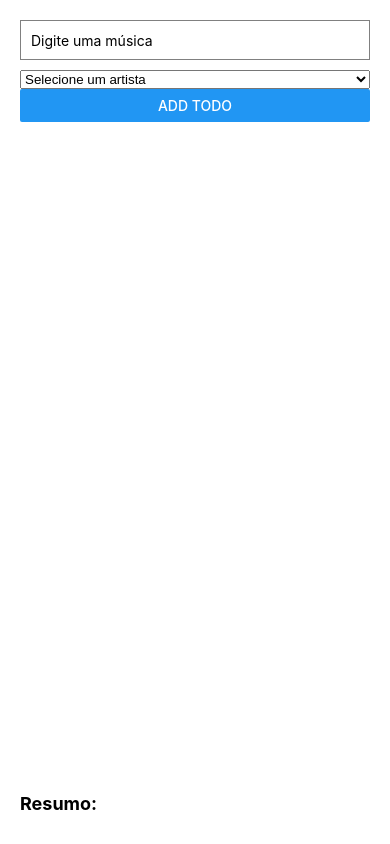
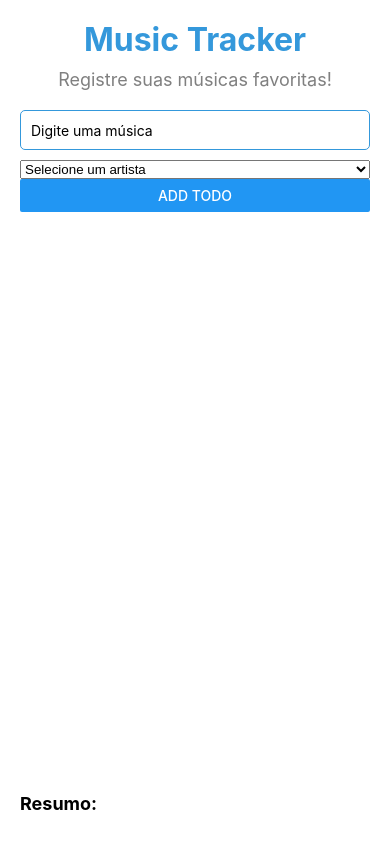
Before and after one commit to findrafael/music-tracker, a React Native app: screen / in a window 390 px wide. Built offline with nearby package versions, Linux system fonts and the light colour scheme.

Commit message:
Add title and subtitle to HomeScreen

```diff
--- a/screens/HomeScreen.js
+++ b/screens/HomeScreen.js
@@ -1,6 +1,6 @@
 // screens/HomeScreen.js
 import React, { useState, useEffect } from 'react';
-import { View, TextInput, Button, StyleSheet } from 'react-native';
+import { View, Text, TextInput, Button, StyleSheet } from 'react-native';
 import { Picker } from '@react-native-picker/picker';
 import AsyncStorage from '@react-native-async-storage/async-storage';
 import TodoList from '../components/TodoList';
@@ -80,6 +80,8 @@ const HomeScreen = () => {
 
   return (
     <View style={styles.container}>
+      <Text style={styles.title}>Music Tracker</Text>
+      <Text style={styles.subtitle}>Registre suas músicas favoritas!</Text>
       <TextInput
         style={styles.input}
         placeholder="Digite uma música"
@@ -106,15 +108,37 @@ const HomeScreen = () => {
 
 const styles = StyleSheet.create({
   container: {
-    flex: 1,
+    flexGrow: 1,
+    justifyContent: 'center',
     padding: 20,
+  },
+  title: {
+    fontSize: 32,
+    fontWeight: 'bold',
+    marginBottom: 10,
+    textAlign: 'center',
+    color: '#3498db',
+  },
+  subtitle: {
+    fontSize: 18,
+    color: 'gray',
+    marginBottom: 20,
+    textAlign: 'center',
   },
   input: {
     height: 40,
-    borderColor: 'gray',
+    borderColor: '#3498db',
     borderWidth: 1,
     marginBottom: 10,
     paddingLeft: 10,
+    borderRadius: 5,
+  },
+  picker: {
+    height: 40,
+    marginBottom: 10,
+    borderRadius: 5,
+    borderColor: '#3498db',
+    borderWidth: 1,
   },
 });
 
```
